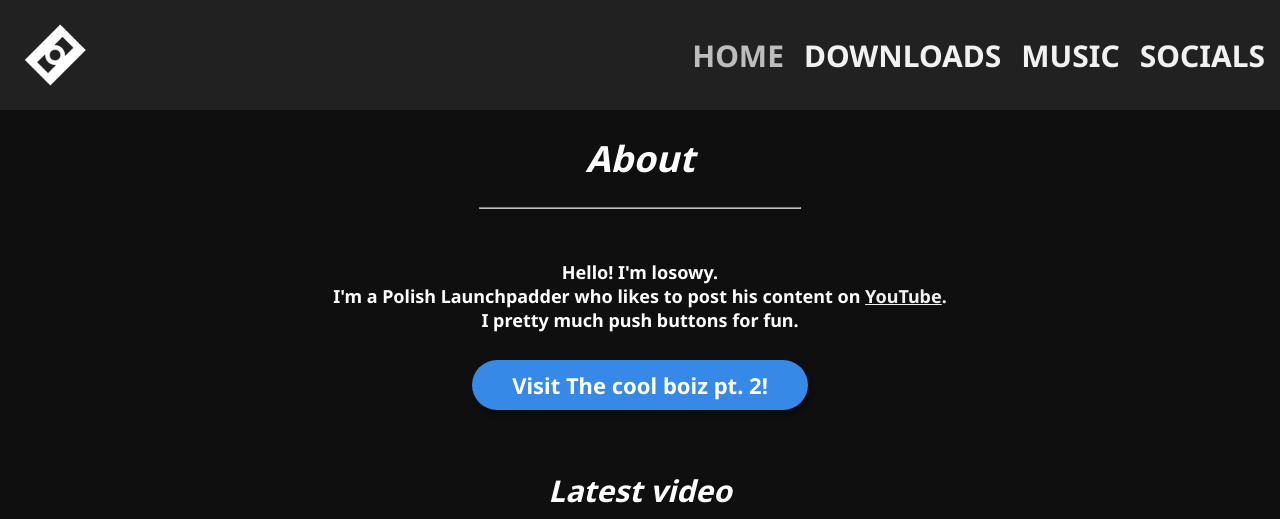
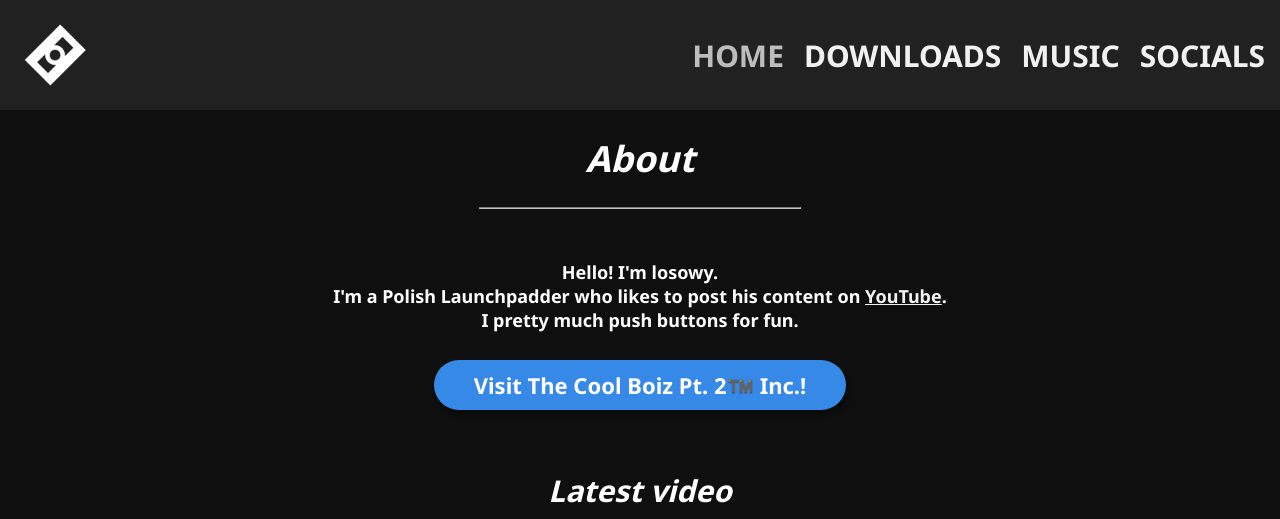
Before and after one commit to losowyLP/losowylp.github.io, a plain HTML site: page index.html in a window 1280 px wide. Shown: the top 519 px of the page. Drawn offline with Linux system fonts and the light colour scheme.

Commit message:
Minor Changes

```diff
--- a/index.html
+++ b/index.html
@@ -54,9 +54,9 @@
 			<a
                             class="btn btngradient text-center"
                             role="button"
-                            href="https://github.com/TheCoolBoizPt2"
+                            href="https://thecoolboizpt2.github.io/"
                             target="_blank"
-                    >Visit The cool boiz pt. 2!
+                    >Visit The Cool Boiz Pt. 2™️ Inc.!
                     </a>
 			<div class="newestVideo">
 				<p><i>Latest video</i></p>
```
